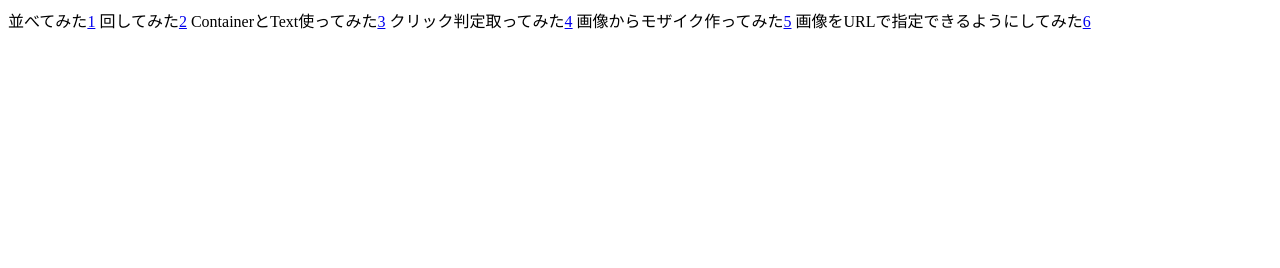
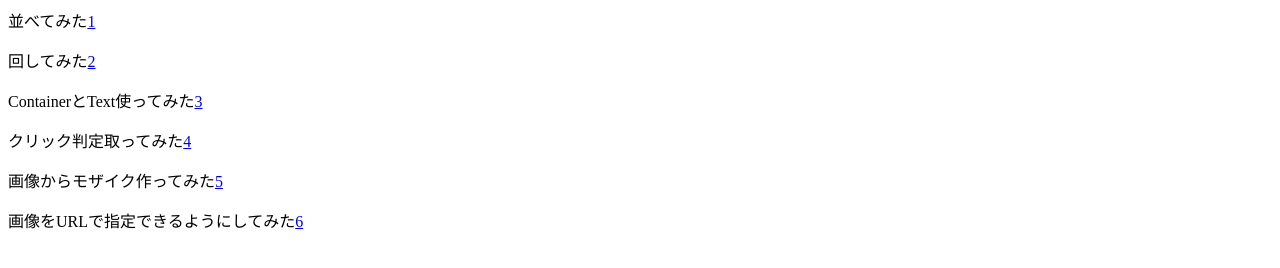
Before and after one commit to divide-by-zero/PixiTest, a plain HTML site: page docs/index.html in a window 1280 px wide. Drawn offline with Linux system fonts and the light colour scheme.

Commit message:
Update index.html

```diff
--- a/docs/index.html
+++ b/docs/index.html
@@ -1,10 +1,10 @@
 <html>
 <body>
-並べてみた<a href="firstTest.html">1</a>
-回してみた<a href="secondTest.html">2</a>
-ContainerとText使ってみた<a href="thirdTest.html">3</a>
-クリック判定取ってみた<a href="Test4.html">4</a>
-画像からモザイク作ってみた<a href="Test5.html">5</a>
-画像をURLで指定できるようにしてみた<a href="Test6.html?image=https://3.bp.blogspot.com/-xPv_Y-fBu0A/Wf1keygtUII/AAAAAAABH8w/hFhL9In7TboiH_Z1tp59fnc35lqpwRmLACLcBGAs/s800/eto_inu_banzai.png">6</a>
+  <p>並べてみた<a href="firstTest.html">1</a></p>
+  <p>回してみた<a href="secondTest.html">2</a></p>
+  <p>ContainerとText使ってみた<a href="thirdTest.html">3</a></p>
+  <p>クリック判定取ってみた<a href="Test4.html">4</a></p>
+  <p>画像からモザイク作ってみた<a href="Test5.html">5</a></p>
+  <p>画像をURLで指定できるようにしてみた<a href="Test6.html?image=https://3.bp.blogspot.com/-xPv_Y-fBu0A/Wf1keygtUII/AAAAAAABH8w/hFhL9In7TboiH_Z1tp59fnc35lqpwRmLACLcBGAs/s800/eto_inu_banzai.png">6</a></p>
 </body>
 </html>
```
